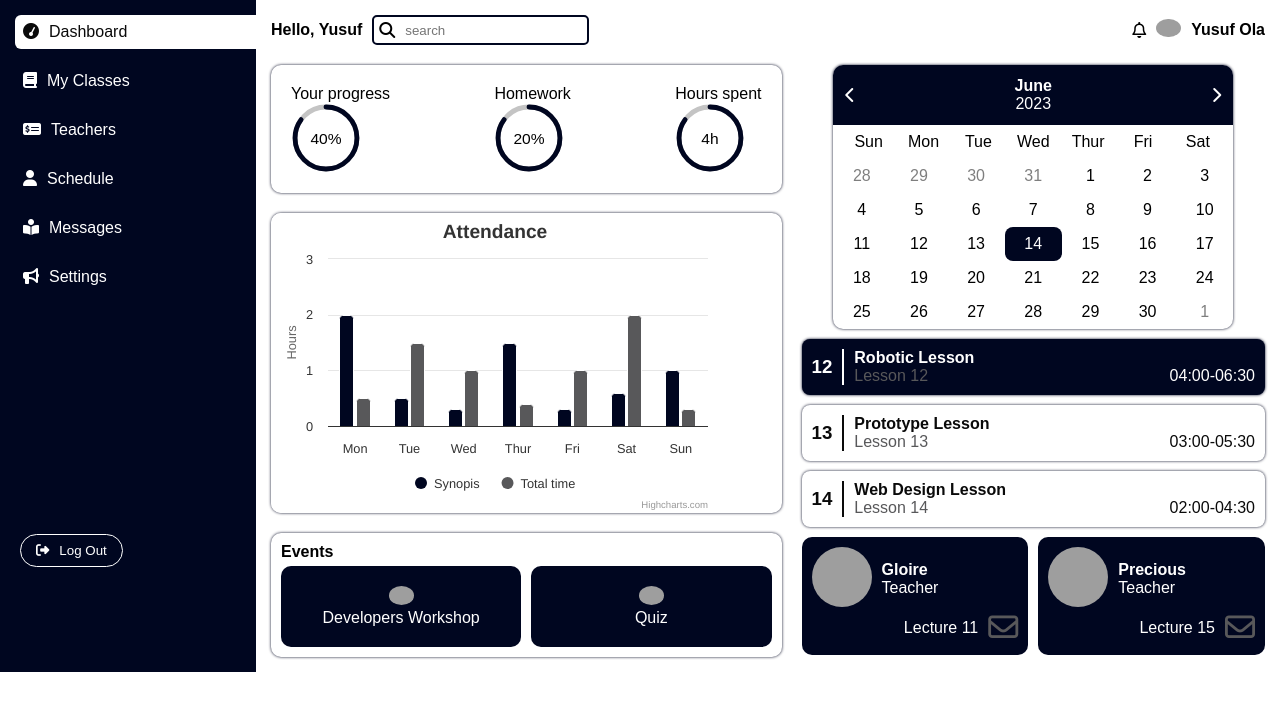
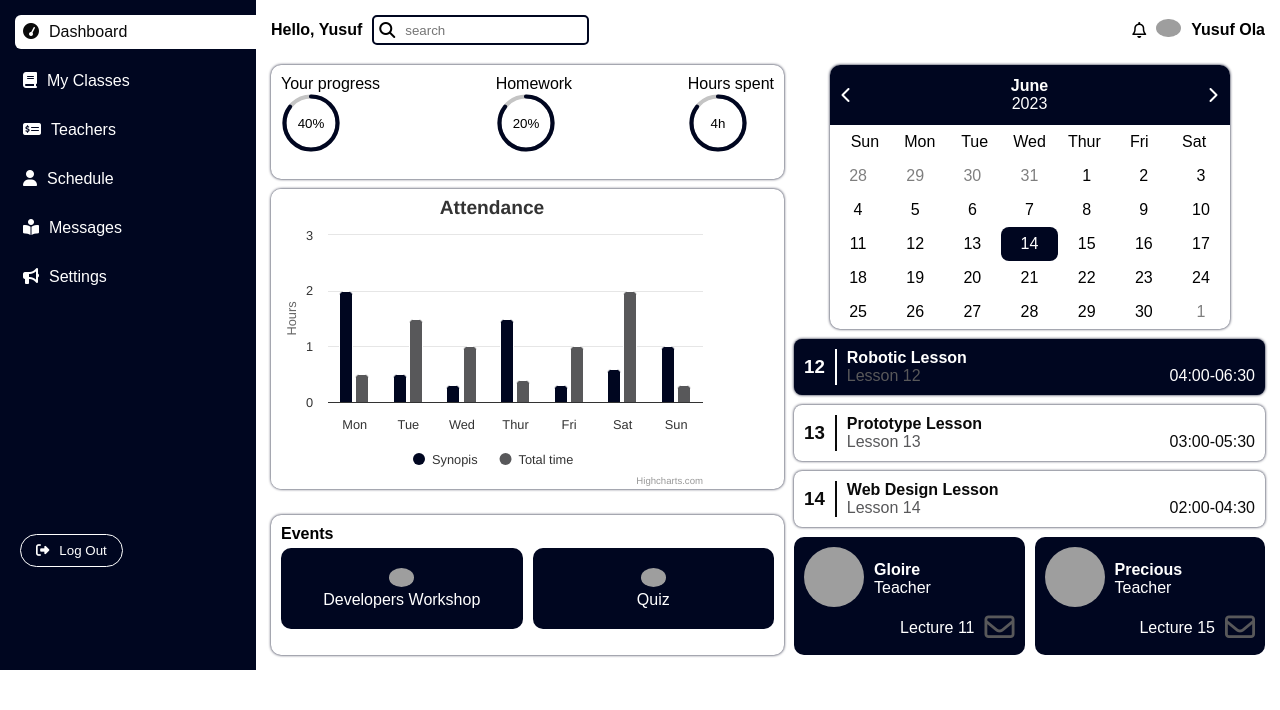
Before and after one commit to 17Anicet/Dashboard-admin, a plain HTML site: page index.html in a window 1280 px wide. Drawn offline with Linux system fonts and the light colour scheme; grey boxes are pictures that could not be loaded.

Commit message:
add this to my repository

```diff
--- a/sass/globals/_template.scss
+++ b/sass/globals/_template.scss
@@ -75,10 +75,10 @@ section{
     display: grid;
     grid-template-columns: auto auto;
     margin-top: 20px;
-    column-gap: 20px;
+    column-gap: 10px;
     .items-content-bar{
         display: grid;
-        gap: 20px;
+        gap: 10px;
     }
 }
 
@@ -86,7 +86,7 @@ section{
     @include display_flex;
     justify-content: space-between;
     text-align: center;
-    padding: 20px;
+    padding: 10px;
     border-radius: 10px;
     box-shadow: 0px 0px 3px 0px var(--blending_blue);
     @keyframes progress {
@@ -96,7 +96,7 @@ section{
     }
       .circle-svg {
         display: block;
-        max-height: 70px;
+        max-height: 60px;
     }
       .circle-svg text {
         text-align:center;
```
Also changed, not shown: css/index.css.
